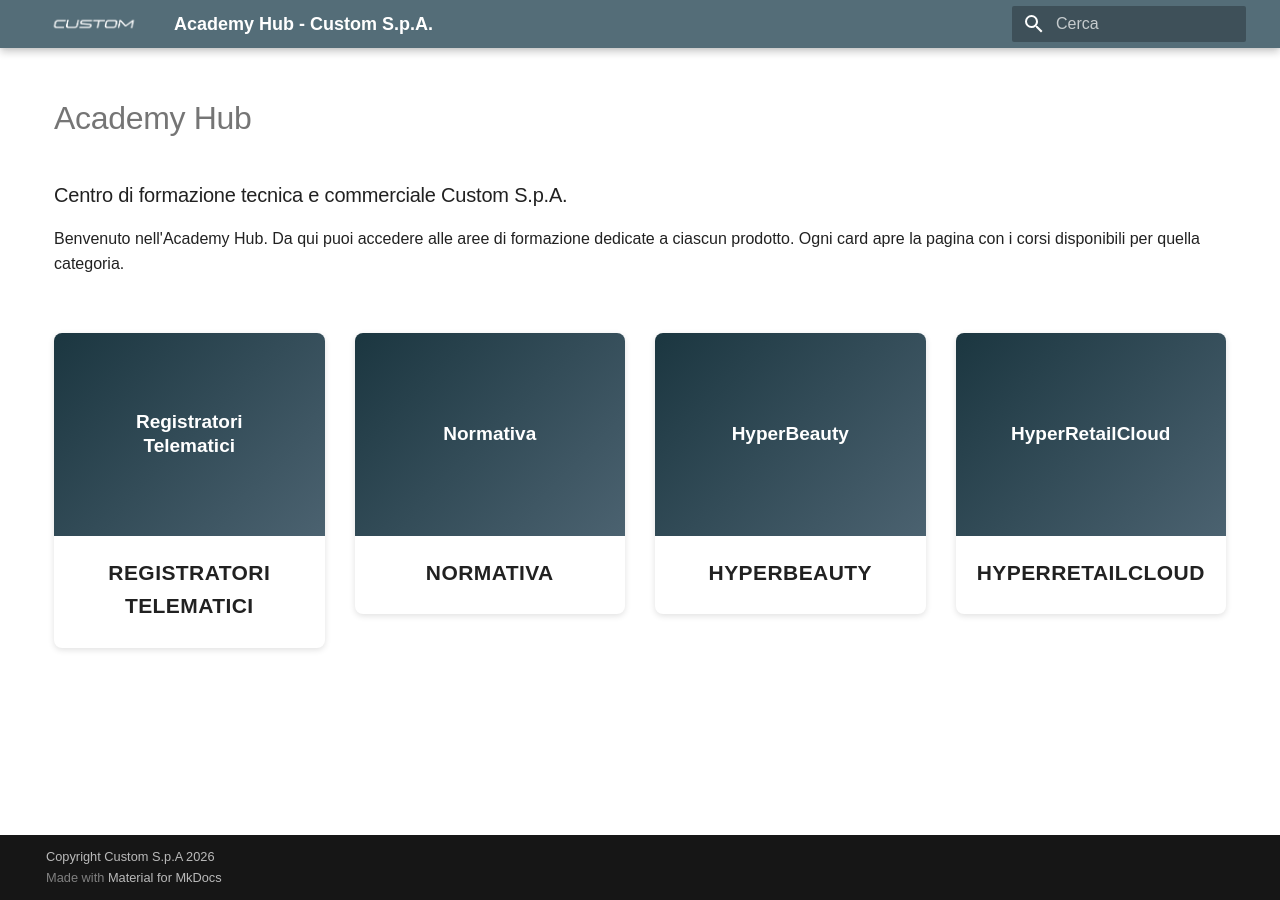
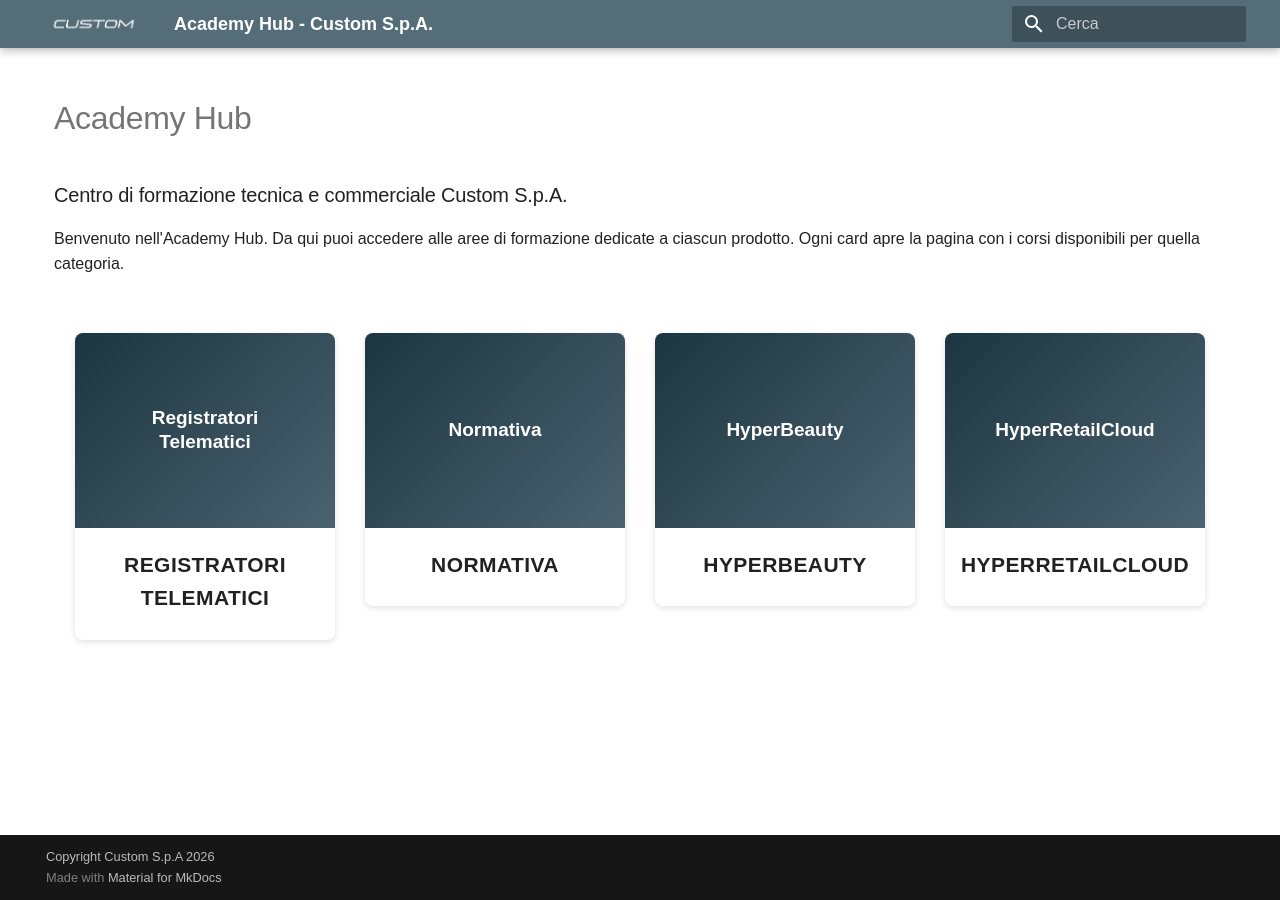
Before and after one commit to ivanrobuschi-custom/home_academy_hub, an MkDocs documentation site: the page built from docs/index.md, in a window 1280 px wide. Built offline with MkDocs 1.6.1 and Material for MkDocs 9.7.7, drawn with Linux system fonts in a browser that asks for light colours; some web fonts are replaced.

Commit message:
dimensioni tale

```diff
--- a/docs/stylesheets/extra.css
+++ b/docs/stylesheets/extra.css
@@ -39,7 +39,8 @@
 /* 2. Griglia di card (stile Academy custom4u.it) */
 .academy-grid {
   display: grid;
-  grid-template-columns: repeat(auto-fit, minmax(220px, 1fr));
+  grid-template-columns: repeat(auto-fit, minmax(220px, 260px));
+  justify-content: center;
   gap: 1.5rem;
   margin: 2rem 0;
 }
```
